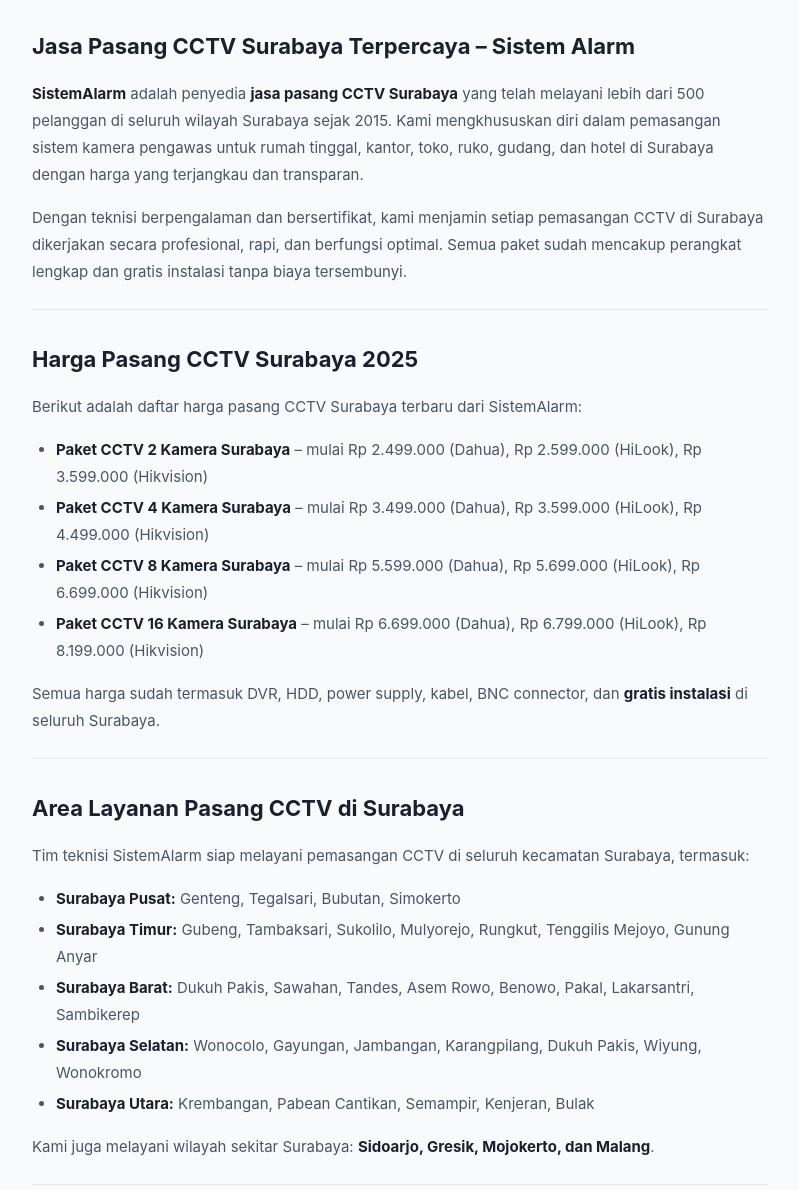
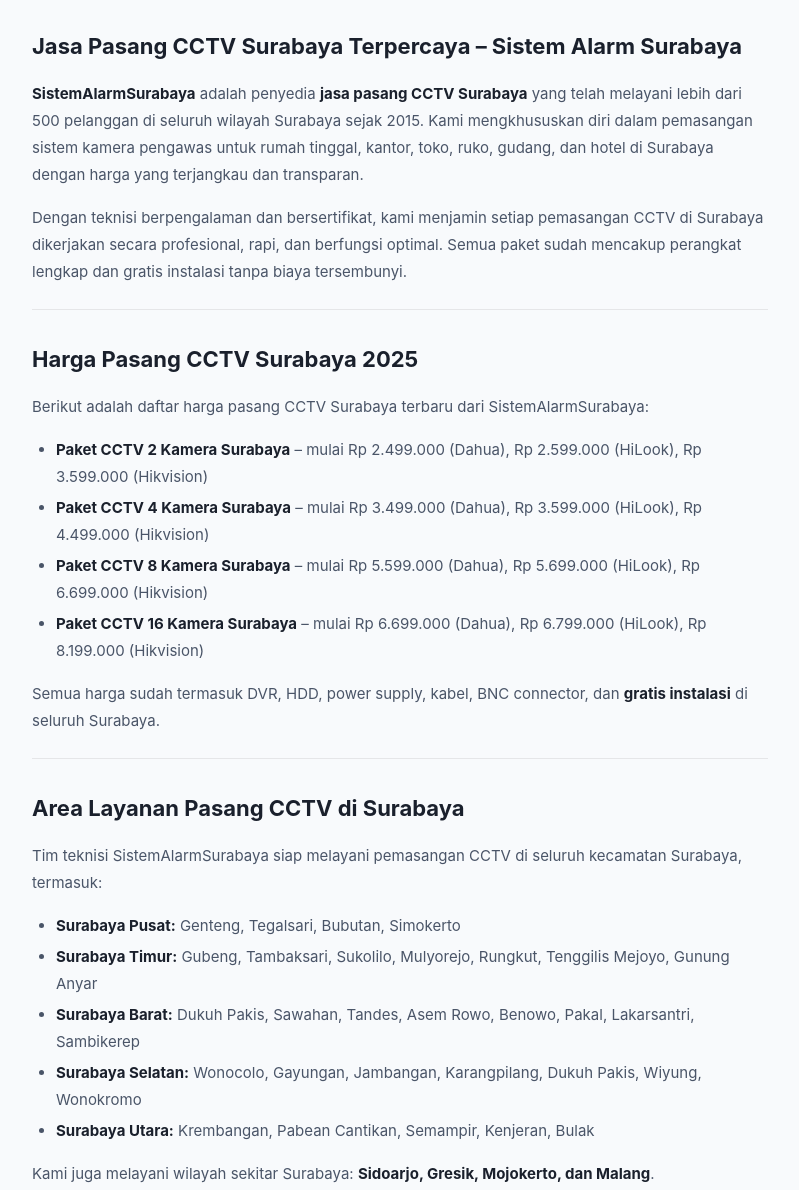
Before and after one commit to rahsyah/sistemalarm, a plain HTML site: page index.html in a window 1280 px wide. Shown: the part 4035-5225 px from the top of the page, without its empty margins (240-1039 px from the left). Drawn offline with Linux system fonts and the light colour scheme.

Commit message:
Update index.html

```diff
--- a/index.html
+++ b/index.html
@@ -1005,9 +1005,9 @@
   <!-- SEO CONTENT (Penting untuk ranking Google) -->
   <section class="section-bg" aria-label="Informasi layanan">
     <div class="seo-content">
-      <h2>Jasa Pasang CCTV Surabaya Terpercaya – Sistem Alarm</h2>
+      <h2>Jasa Pasang CCTV Surabaya Terpercaya – Sistem Alarm Surabaya</h2>
       <p>
-        <strong>SistemAlarm</strong> adalah penyedia <strong>jasa pasang CCTV Surabaya</strong> yang telah melayani lebih dari 500 pelanggan di seluruh wilayah Surabaya sejak 2015. Kami mengkhususkan diri dalam pemasangan sistem kamera pengawas untuk rumah tinggal, kantor, toko, ruko, gudang, dan hotel di Surabaya dengan harga yang terjangkau dan transparan.
+        <strong>SistemAlarmSurabaya</strong> adalah penyedia <strong>jasa pasang CCTV Surabaya</strong> yang telah melayani lebih dari 500 pelanggan di seluruh wilayah Surabaya sejak 2015. Kami mengkhususkan diri dalam pemasangan sistem kamera pengawas untuk rumah tinggal, kantor, toko, ruko, gudang, dan hotel di Surabaya dengan harga yang terjangkau dan transparan.
       </p>
       <p>
         Dengan teknisi berpengalaman dan bersertifikat, kami menjamin setiap pemasangan CCTV di Surabaya dikerjakan secara profesional, rapi, dan berfungsi optimal. Semua paket sudah mencakup perangkat lengkap dan gratis instalasi tanpa biaya tersembunyi.
@@ -1016,7 +1016,7 @@
       <hr class="seo-divider">
 
       <h2>Harga Pasang CCTV Surabaya 2025</h2>
-      <p>Berikut adalah daftar harga pasang CCTV Surabaya terbaru dari SistemAlarm:</p>
+      <p>Berikut adalah daftar harga pasang CCTV Surabaya terbaru dari SistemAlarmSurabaya:</p>
       <ul>
         <li><strong>Paket CCTV 2 Kamera Surabaya</strong> – mulai Rp 2.499.000 (Dahua), Rp 2.599.000 (HiLook), Rp 3.599.000 (Hikvision)</li>
         <li><strong>Paket CCTV 4 Kamera Surabaya</strong> – mulai Rp 3.499.000 (Dahua), Rp 3.599.000 (HiLook), Rp 4.499.000 (Hikvision)</li>
@@ -1028,7 +1028,7 @@
       <hr class="seo-divider">
 
       <h2>Area Layanan Pasang CCTV di Surabaya</h2>
-      <p>Tim teknisi SistemAlarm siap melayani pemasangan CCTV di seluruh kecamatan Surabaya, termasuk:</p>
+      <p>Tim teknisi SistemAlarmSurabaya siap melayani pemasangan CCTV di seluruh kecamatan Surabaya, termasuk:</p>
       <ul>
         <li><strong>Surabaya Pusat:</strong> Genteng, Tegalsari, Bubutan, Simokerto</li>
         <li><strong>Surabaya Timur:</strong> Gubeng, Tambaksari, Sukolilo, Mulyorejo, Rungkut, Tenggilis Mejoyo, Gunung Anyar</li>
@@ -1041,7 +1041,7 @@
       <hr class="seo-divider">
 
       <h2>Mengapa Memilih SistemAlarm untuk Pasang CCTV di Surabaya?</h2>
-      <h3>1. Teknisi Berpengalaman dan Bersertifikat</h3>
+      <h3>1. Teknisi Berpengalaman</h3>
       <p>Semua teknisi kami memiliki pengalaman lapangan minimal 3 tahun dan telah menyelesaikan lebih dari 500 proyek pemasangan CCTV di Surabaya. Kami memahami kondisi lapangan berbagai jenis bangunan di Surabaya.</p>
       <h3>2. Pasang Dulu Baru Bayar</h3>
       <p>Kami menerapkan sistem unik di industri ini: <strong>tidak ada DP, bayar setelah terpasang dan Anda puas</strong>. Ini adalah bukti kepercayaan diri kami terhadap kualitas pekerjaan teknisi kami.</p>
@@ -1068,7 +1068,7 @@
       <div>
         <div class="footer-logo">
           <div class="logo-box"><svg viewBox="0 0 24 24" fill="white"><path d="M12 1L3 5v6c0 5.55 3.84 10.74 9 12 5.16-1.26 9-6.45 9-12V5l-9-4z"/></svg></div>
-          SistemAlarm
+          Sistem Alarm Surabaya [SAS]
         </div>
         <p class="footer-desc">Jasa pasang CCTV Surabaya profesional. Bergaransi, terima beres, pasang dulu baru bayar. Melayani seluruh Surabaya dan sekitarnya.</p>
         <p class="footer-area">📍 Melayani: Surabaya · Sidoarjo · Gresik · Mojokerto · Malang</p>
```
